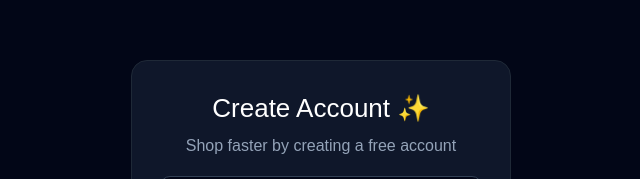
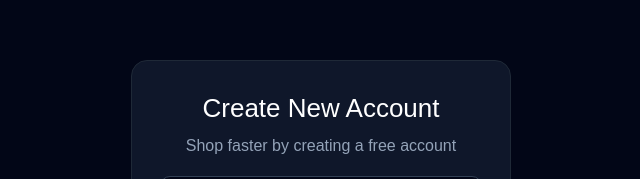
Before and after one commit to bmehak/ssr-ecommerce-admin-dashboard, a Next.js app: page /signup in a window 1280 px wide. Shown: the part 165-344 px from the top of the page, without its empty margins (319-959 px from the left). Built offline with nearby package versions, Linux system fonts and the light colour scheme; no server answers.

Commit message:
Fix signup page

```diff
--- a/app/signup/page.tsx
+++ b/app/signup/page.tsx
@@ -4,18 +4,23 @@ import bcrypt from "bcryptjs";
 import { redirect } from "next/navigation";
 import { signIn } from "../../auth";
 
-export default function SignupPage({
+type SearchParams = {
+  callbackUrl?: string;
+}
+
+export default async function SignupPage({
   searchParams
 }: {
-  searchParams?: { callbackUrl?: string }
+  searchParams?: Promise<SearchParams>;
 }) {
 
-  const callback = searchParams?.callbackUrl || "/";
+  const params = searchParams ? await searchParams : {};
+  const callback = params?.callbackUrl || "/";
 
   return (
     <div style={pageWrap}>
       <div style={card}>
-        <h1 style={title}>Create Account ✨</h1>
+        <h1 style={title}>Create New Account </h1>
         <p style={subtitle}>Shop faster by creating a free account</p>
 
         <form
--- a/components/PlaceOrderButton.tsx
+++ b/components/PlaceOrderButton.tsx
@@ -51,7 +51,7 @@ export default function PlaceOrderButton({
       toast.success("Order placed successfully!");
       router.refresh();
     }
-    else toast.error("Order failed");
+    else toast.error("Order failed! Login to place order.");
 
     setLoading(false);
   }
```
